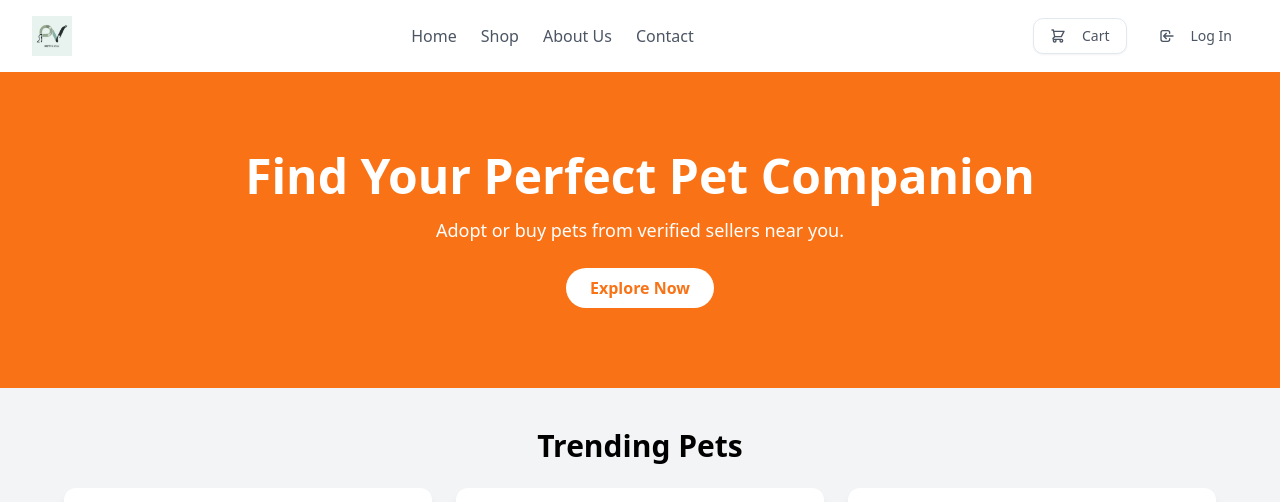
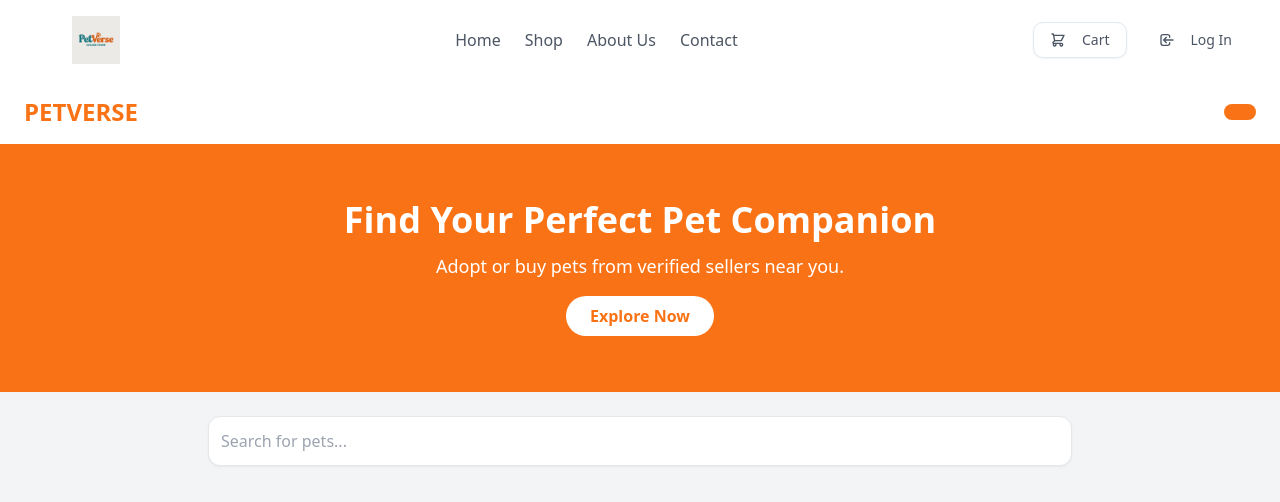
Before and after one commit to doney25/PETVERSE, a React (Vite) app in the folder frontend/: page / in a window 1280 px wide. Shown: the top 502 px of the page. Built offline with nearby package versions, Linux system fonts and the light colour scheme.

Commit message:
Minor Adjustments

```diff
--- a/frontend/src/components/layout/Header.jsx
+++ b/frontend/src/components/layout/Header.jsx
@@ -1,4 +1,4 @@
-import { useState } from "react";
+import { useState, useEffect } from "react";
 import { Button } from "../ui/button";
 import {
   ShoppingCartIcon,
@@ -10,9 +10,24 @@ import { Link } from "react-router-dom";
 
 export default function Header() {
   const [isMenuOpen, setIsMenuOpen] = useState(false);
+  const [userName, setUserName] = useState(null);
+
+  useEffect(() => {
+    const storedUser = localStorage.getItem("user");
+    if (storedUser) {
+      setUserName(JSON.parse(storedUser).name);
+    }
+  }, []);
 
   const toggleMenu = () => {
     setIsMenuOpen(!isMenuOpen);
+  };
+
+  const handleLogout = () => {
+    localStorage.removeItem("user");
+    localStorage.removeItem("token");
+    setUserName(null);
+    window.location.reload(); // Reload page to update state
   };
 
   return (
@@ -25,7 +40,7 @@ export default function Header() {
             onClick={toggleMenu}
           >
             {isMenuOpen ? (
-              <XIcon className="w-6 h-6" />
+              <XIcon className="w-10 h-6" />
             ) : (
               <MenuIcon className="w-6 h-6" />
             )}
@@ -33,15 +48,14 @@ export default function Header() {
         </div>
 
         {/* Logo Section */}
-        <div className="flex items-center space-x-4">
+        <div className="flex items-center w-32 space-x-4">
           <Link to="/">
             <img
-              src="/logo.jpg" // Add your logo image here
+              src="/petverse logo 5.jpeg" // Add your logo image here
               alt="Petverse Logo"
-              className="h-10"
+              className="h-12 w-32 object-contain"
             />
           </Link>
-          {/* <span className="text-2xl font-bold text-gray-800">Petverse</span> */}
         </div>
 
         {/* Navigation Links */}
@@ -60,7 +74,7 @@ export default function Header() {
           </a>
         </nav>
 
-        {/* Buttons */}
+        {/* Right Section: Cart + Login/Logout */}
         <div className="flex items-center space-x-4">
           {/* Cart Button */}
           <Button
@@ -71,16 +85,31 @@ export default function Header() {
             <span>Cart</span>
           </Button>
 
+          {/* Login / User Info */}
+
+          {userName ? (
+            <div className="flex items-center space-x-4">
+              <span className="text-orange-500 font-semibold">{userName}</span>
+
+              <Button
+                onClick={handleLogout}
+                className="bg-red-500 text-white px-4 py-2 rounded-full"
+              >
+                Logout
+              </Button>
+            </div>
+          ) : (
             <Link to="/login">
-            {/* Login Button */}
               <Button
                 variant="primary"
                 className="flex items-center space-x-2 text-gray-600 hover:text-blue-500"
               >
                 <LoginIcon className="w-5 h-5" />
+
                 <span>Log In</span>
               </Button>
             </Link>
+          )}
         </div>
       </div>
 
@@ -104,12 +133,20 @@ export default function Header() {
           >
             About Us
           </a>
-          <a
-            href="#contact"
-            className="block py-2 text-gray-200 hover:text-blue-500"
+          {userName ? (
+            <button
+              onClick={handleLogout}
+              className="block w-full text-left py-2 text-gray-200 hover:text-red-500"
             >
-            Contact
+              Logout
+            </button>
+          ) : (
+            <Link to="/login">
+              <a className="block py-2 text-gray-200 hover:text-blue-500">
+                Login
               </a>
+            </Link>
+          )}
           <a
             href="#contact"
             className="block py-2 text-gray-200 hover:text-blue-500"
--- a/frontend/src/pages/PetDetails.jsx
+++ b/frontend/src/pages/PetDetails.jsx
@@ -12,7 +12,7 @@ const PetDetails = () => {
 
   return (
     <div className="max-w-4xl mx-auto py-10">
-      <img src={pet.image} alt={pet.name} className="w-full h-80 object-cover rounded-md" />
+      <img src={pet.image} alt={pet.name} className="w-80 h-80 object-cover rounded-md" />
       <h1 className="text-4xl font-bold mt-4">{pet.name}</h1>
       <p className="text-gray-600 mt-2">Breed: {pet.breed}</p>
       <p className="mt-4">{pet.description}</p>
--- a/frontend/src/pages/auth/Loginpage.jsx
+++ b/frontend/src/pages/auth/Loginpage.jsx
@@ -24,6 +24,9 @@ const LoginPage = ({ setUser }) => {
       );
       localStorage.setItem("token", data.token);
       localStorage.setItem("userRole", data.user.role);
+      localStorage.setItem("user", JSON.stringify({ name: data.user.name }));
+
+      setUser(data.user.name);
       setSuccessMessage("Login successful!");
       setError("");
       navigate("/dashboard");
@@ -43,6 +46,7 @@ const LoginPage = ({ setUser }) => {
         {error && (
           <p className="text-red-500 text-sm mt-2 text-center">{error}</p>
         )}
+
         {successMessage && (
           <p className="text-green-500 text-sm mt-2 text-center">
             {successMessage}
--- a/frontend/src/pages/home/Home.jsx
+++ b/frontend/src/pages/home/Home.jsx
@@ -1,45 +1,88 @@
 import Header from "@/components/layout/Header";
 import PetCard from "@/components/PetCard";
 import pets from "@/petsdata";
-import React, { useEffect } from "react";
+import React, { useEffect, useState } from "react";
 import { useNavigate } from "react-router-dom";
 
 const Home = () => {
-  const navigate = useNavigate()
+  const navigate = useNavigate();
+
+  const [searchQuery, setSearchQuery] = useState("");
+  const userName = " "; // Replace this with the actual signed-in user's name
+  // Filter pets based on the search query
+  const filteredPets = pets.filter((pet) =>
+    pet.name.toLowerCase().includes(searchQuery.toLowerCase())
+  );
 
   useEffect(() => {
     if (localStorage.getItem("userRole")) {
-      navigate('/dashboard')
+      navigate("/dashboard");
     }
-  }, [navigate])
+  }, [navigate]);
 
   return (
     <>
       <Header />
       <div className="bg-gray-100 min-h-screen">
-      {/* Hero Section */}
-      <div className="bg-orange-500 text-white py-20 text-center">
-        <h1 className="text-5xl font-bold">Find Your Perfect Pet Companion</h1>
-        <p className="mt-4 text-lg">Adopt or buy pets from verified sellers near you.</p>
-        <button className="mt-6 bg-white text-orange-500 font-semibold py-2 px-6 rounded-full">
+        {/* Top Bar with User Button */}
+
+        <div className="flex justify-between items-center px-6 py-4 bg-white shadow-md">
+          <h1 className="text-2xl font-bold text-orange-500">PETVERSE</h1>
+
+          <button className="bg-orange-500 text-white px-4 py-2 rounded-full">
+            {userName}
+          </button>
+        </div>
+
+        {/* Hero Section (Reduced Height) */}
+
+        <div className="bg-orange-500 text-white py-14 text-center">
+          <h1 className="text-4xl font-bold">
+            Find Your Perfect Pet Companion
+          </h1>
+
+          <p className="mt-3 text-lg">
+            Adopt or buy pets from verified sellers near you.
+          </p>
+
+          <button className="mt-4 bg-white text-orange-500 font-semibold py-2 px-6 rounded-full">
             Explore Now
           </button>
         </div>
 
+        {/* Search Bar */}
+
+        <div className="max-w-4xl mx-auto mt-6 px-4">
+          <input
+            type="text"
+            placeholder="Search for pets..."
+            className="w-full p-3 border rounded-lg shadow-sm"
+            value={searchQuery}
+            onChange={(e) => setSearchQuery(e.target.value)}
+          />
+        </div>
+
         {/* Trending Pets Section */}
+
         <div className="max-w-6xl mx-auto py-10">
           <h2 className="text-3xl font-bold text-center mb-6">Trending Pets</h2>
           <div className="grid grid-cols-1 sm:grid-cols-2 md:grid-cols-3 gap-6">
-        {pets.map((pet) => (
-              <PetCard key={pet.id} pet={pet} />
-            ))}
+            {filteredPets.length > 0 ? (
+              filteredPets.map((pet) => <PetCard key={pet.id} pet={pet} />)
+            ) : (
+              <p className="text-center col-span-3 text-gray-500">
+                No pets found matching your search.
+              </p>
+            )}
           </div>
         </div>
 
         {/* Call to Action */}
         <div className="bg-orange-500 text-white text-center py-10">
           <h2 className="text-3xl font-bold">Join Our Community</h2>
-          <p className="mt-2">Find the perfect pet or help pets find loving homes.</p>
+          <p className="mt-2">
+            Find the perfect pet or help pets find loving homes.
+          </p>
           <button className="mt-4 bg-white text-orange-500 font-semibold py-2 px-6 rounded-full">
             Get Started
           </button>
```
Also changed, not shown: frontend/public/petverse logo 5.jpeg (added). Lines whose indentation alone changed are shown as unchanged.
